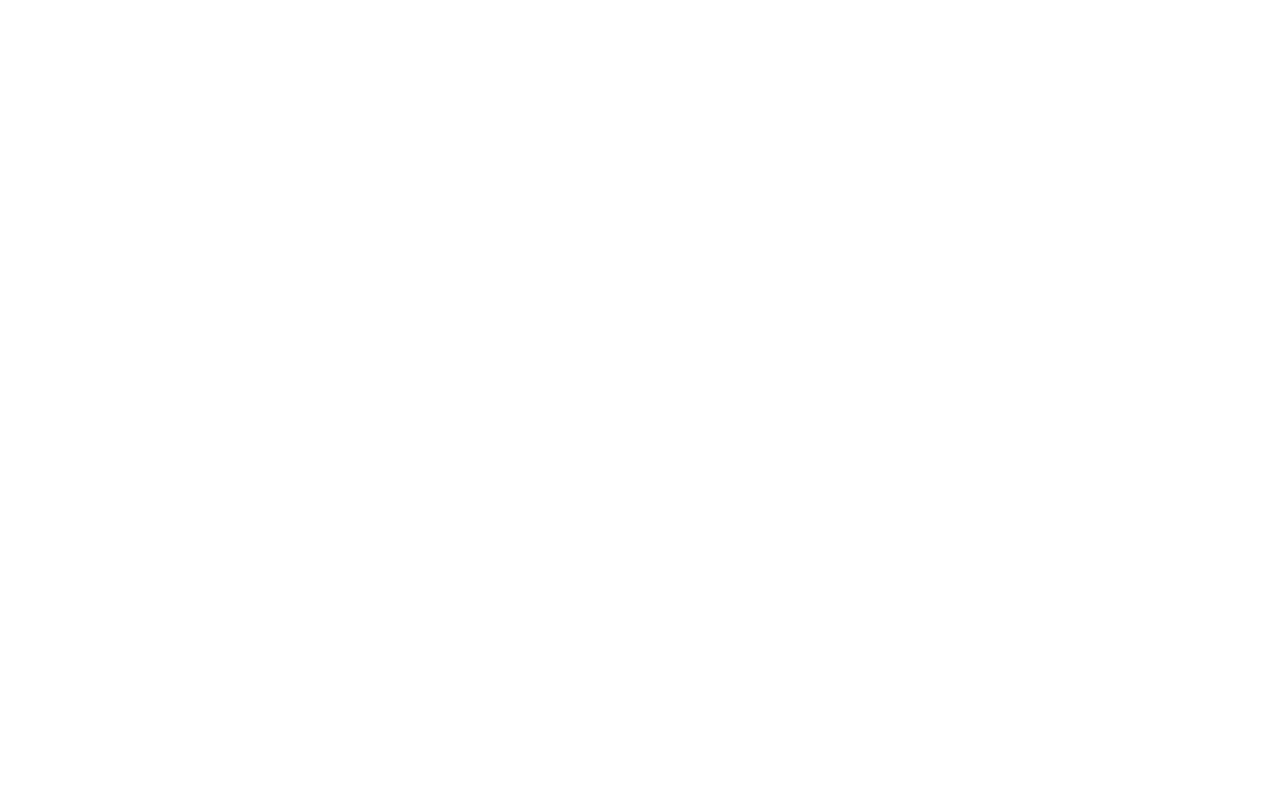
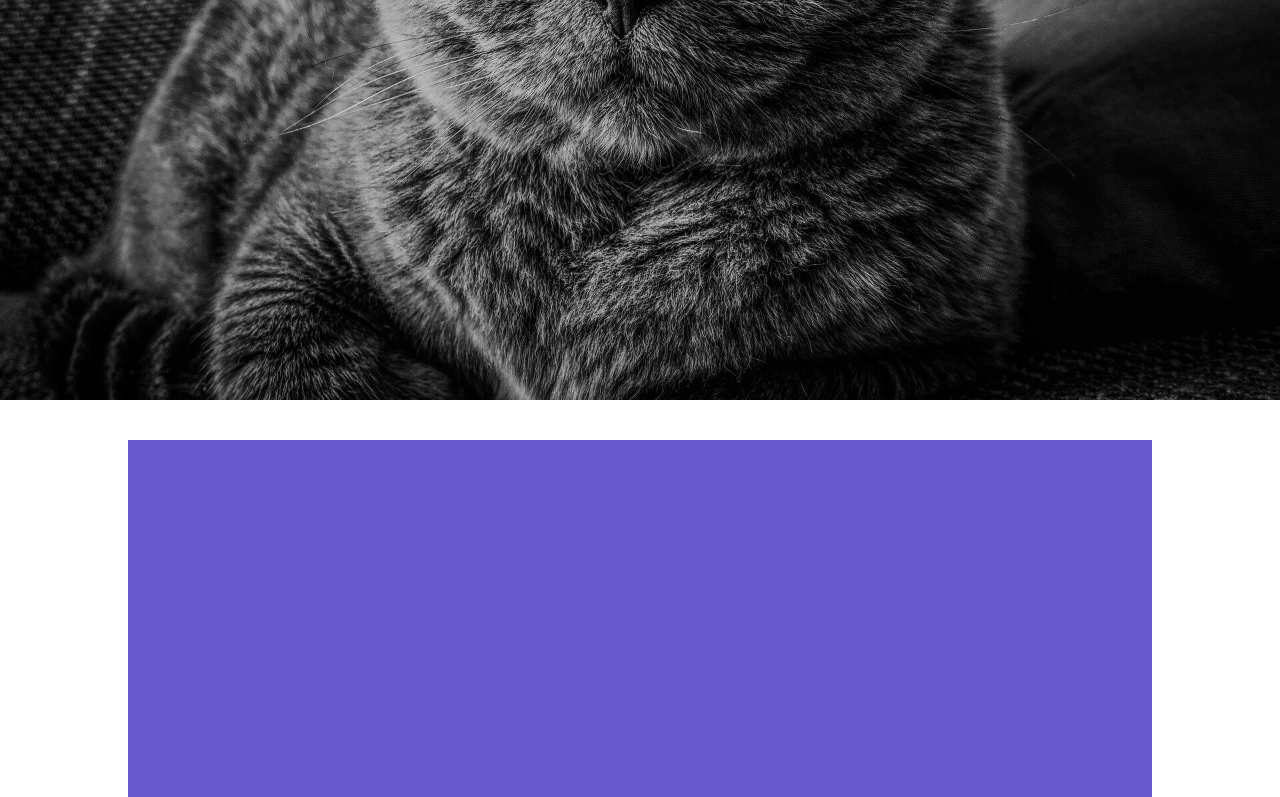
Before and after one commit to gildydtjd/Catworld, a React (Create React App) app: page / in a window 1280 px wide. Shown: the part 2000-2797 px from the top of the page. Before the commit the page ends 2400 px from the top, so only its background shows below. Built offline with nearby package versions, Linux system fonts and the light colour scheme.

Commit message:
#콘텐츠고민중

```diff
--- a/src/page/Main.js
+++ b/src/page/Main.js
@@ -9,7 +9,10 @@ function Main(props) {
     background-size: cover;
     background-repeat: no-repeat;
     opacity: ${(props) => props.opa};
-
+    display: ${(props) => props.dis};
+    align-items: center;
+    justify-content: center;
+    background-position: center;
     .sectionBox__header {
       width: 100%;
       display: flex;
@@ -52,11 +55,16 @@ function Main(props) {
         height: 430px;
       }
     }
+    .sectionBox__sub3 {
+      background-color: slateblue;
+      width: 80%;
+      height: 90vh;
+    }
   `;
 
   return (
     <>
-      <SectionBox url="/assets/img/cat7.jpg" opa="1">
+      <SectionBox url="/assets/img/cat7.jpg">
         <div className="sectionBox__header">
           <span {...useScrollFadeIn("left", 1, 0.3)}>HOME</span>
           <span {...useScrollFadeIn("left", 1, 0.4)}>ABOUT</span>
@@ -66,15 +74,33 @@ function Main(props) {
       </SectionBox>
       <SectionBox>
         <div className="sectionBox__sub">
-          <div className="sectionBox__sub__info"></div>
-          <div className="sectionBox__sub__info"></div>
-          <div className="sectionBox__sub__info"></div>
+          <div
+            className="sectionBox__sub__info"
+            {...useScrollFadeIn("left", 1, 0.5)}
+          ></div>
+          <div
+            className="sectionBox__sub__info"
+            {...useScrollFadeIn("left", 1, 0.6)}
+          ></div>
+          <div
+            className="sectionBox__sub__info"
+            {...useScrollFadeIn("left", 1, 0.7)}
+          ></div>
         </div>
         <div className="sectionBox__sub2">
-          <div className="sectionBox__sub2__info"></div>
+          <div
+            className="sectionBox__sub2__info"
+            {...useScrollFadeIn("left", 1.5, 0.7)}
+          ></div>
         </div>
       </SectionBox>
-      <SectionBox></SectionBox>
+      <SectionBox url="/assets/img/cat5.jpg"></SectionBox>
+      <SectionBox dis="flex">
+        <div className="sectionBox__sub3">
+          <div className="sectionBox__sub3__info"></div>
+          <div className="sectionBox__sub3__info"></div>
+        </div>
+      </SectionBox>
     </>
   );
 }
```
